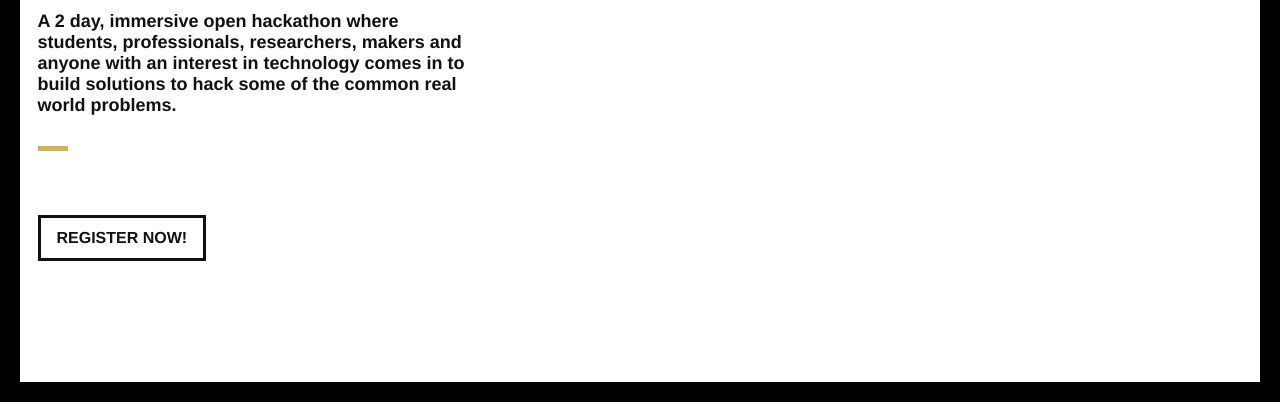
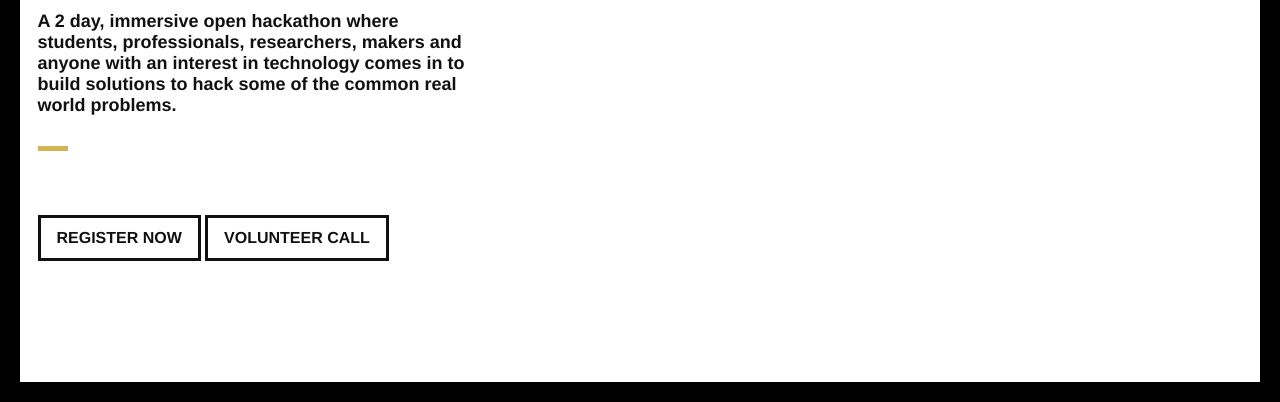
Before and after one commit to thetronjohnson/Open-Hack, a plain HTML site: page index.html in a window 1280 px wide. Shown: the part 398-800 px from the top of the page. Drawn offline with Linux system fonts and the light colour scheme; files whose address does not match are found by name.

Commit message:
Volinteer Call Button

```diff
--- a/index.html
+++ b/index.html
@@ -159,8 +159,9 @@
             </div>
 
             <!--Call to Action-->
-            <a href="https://ti.to/openhack/open-hack-kochi" class="button">REGISTER NOW!</a>
+            <a href="https://ti.to/openhack/open-hack-kochi" class="button">REGISTER NOW</a>
             <!--End Call to Action-->
+            <a href="#" class="button">VOLUNTEER CALL</a>
 
           </div>
 
```
